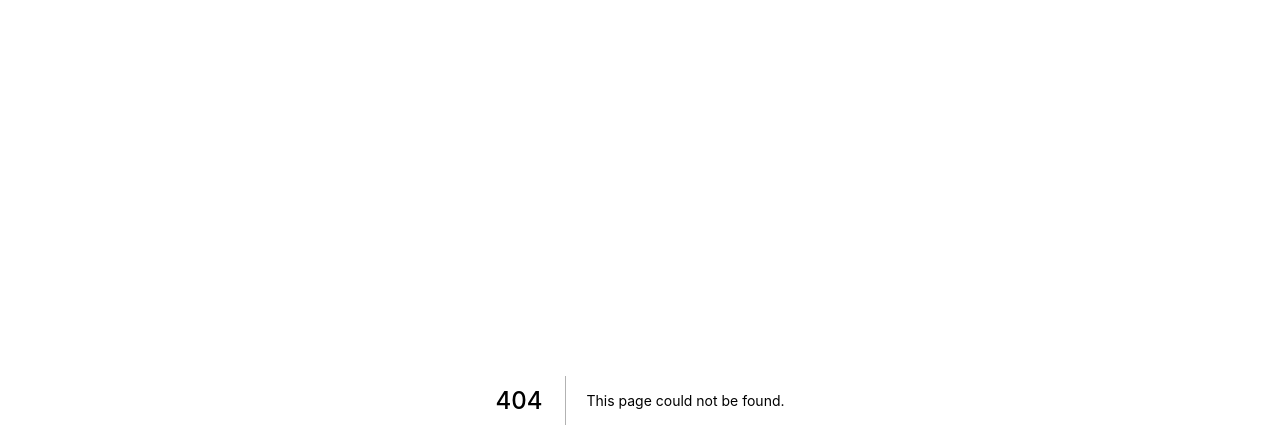
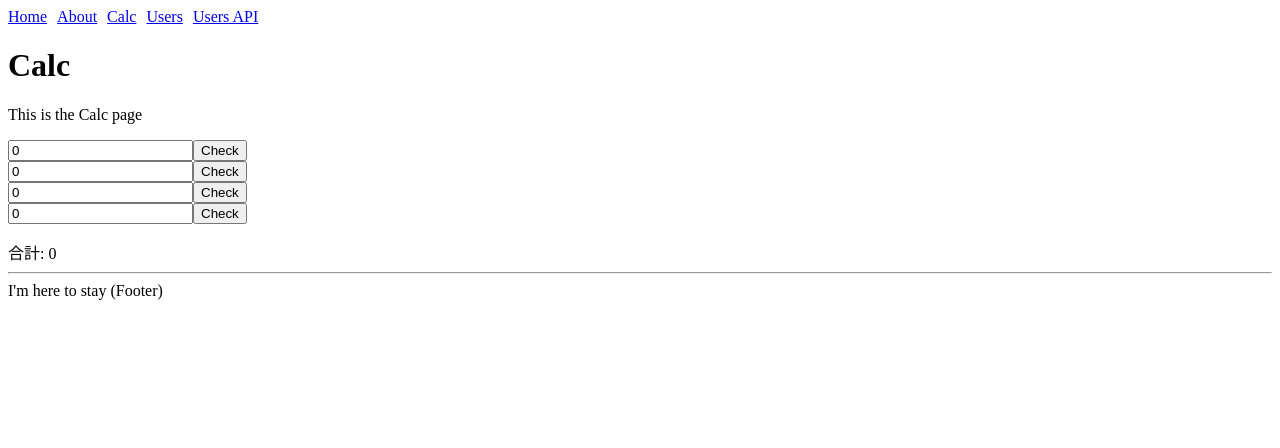
Before and after one commit to t-hosoyama/next-demo, a Next.js app: page /calc in a window 1280 px wide. Before the commit this address had no page. Shown: the top 448 px of the page. Built offline with nearby package versions, Linux system fonts and the light colour scheme.

Commit message:
feature: add calc sample components

```diff
--- a/src/components/Breadcrumbs.tsx
+++ b/src/components/Breadcrumbs.tsx
@@ -10,6 +10,9 @@ export const Breadcrumbs: React.FC = () => {
       </Link>
       <Link href="/about" passHref>
         <$Link>About</$Link>
+      </Link>
+      <Link href="/calc" passHref>
+        <$Link>Calc</$Link>
       </Link>
       <Link href="/users" passHref>
         <$Link>Users</$Link>
--- /dev/null
+++ b/src/pages/calc.tsx
@@ -0,0 +1,51 @@
+import { NextPage } from "next"
+import { useMemo, useState } from "react"
+import styled from "styled-components"
+
+import { Layout } from "~/components/Layout"
+
+const calc = (values: string[]) =>
+  values.reduce((total: number, current: string) => total + Number(current), 0)
+
+const CalcPage: NextPage = () => {
+  const [values, setValues] = useState<string[]>(["0", "0", "0", "0"])
+  const total = useMemo(() => calc(values), [values])
+
+  const handleChange = (value: string, index: number) => {
+    setValues((current) => {
+      const newValues = [...current]
+      newValues[index] = value
+      return newValues
+    })
+  }
+
+  return (
+    <Layout title="Calc">
+      <h1>Calc</h1>
+      <p>This is the Calc page</p>
+      <form>
+        <$ul>
+          {values.map((value, index) => (
+            <li key={index}>
+              <input
+                type="text"
+                name="number${index}"
+                value={value}
+                onChange={(e) => handleChange(e.currentTarget.value, index)}
+              />
+              <input type="button" name="check${index}" value="Check" />
+            </li>
+          ))}
+        </$ul>
+      </form>
+      <div>合計: {total}</div>
+    </Layout>
+  )
+}
+
+const $ul = styled("ul")`
+  list-style-type: none;
+  padding: 0;
+`
+
+export default CalcPage
```
